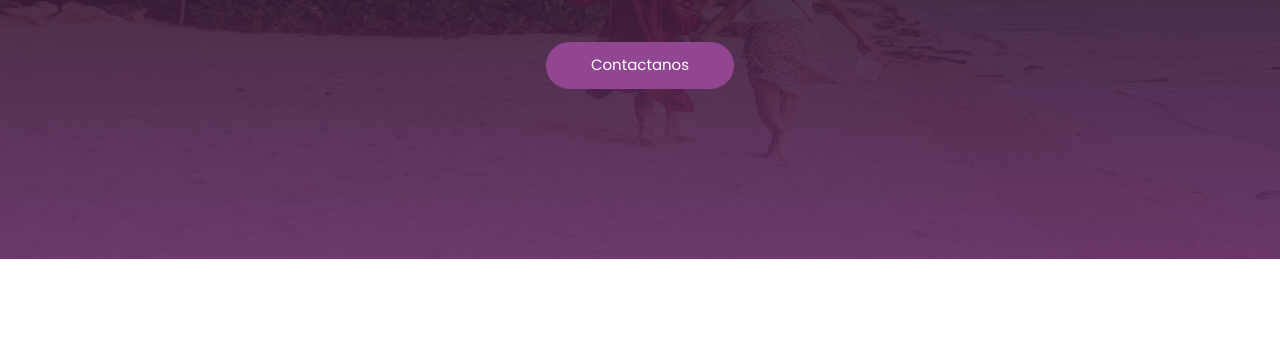
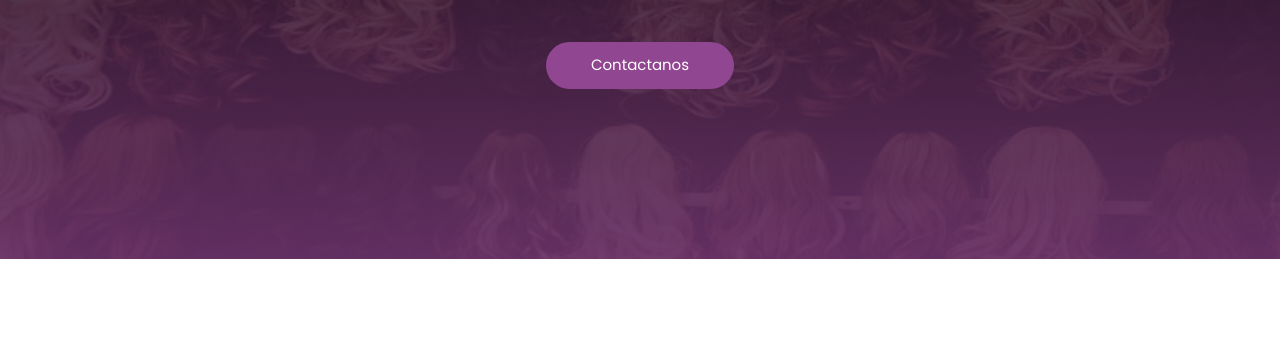
Before and after one commit to HEJVR/Web_Client_Pelucver, a plain HTML site: page index.html in a window 1280 px wide. Shown: the part 334-684 px from the top of the page. Drawn offline with nearby package versions, Linux system fonts and the light colour scheme.

Commit message:
cambio fondo portada

```diff
--- a/style.css
+++ b/style.css
@@ -130,7 +130,7 @@ h6 {
 	position: relative;
 }
 .banner {
-	background:url(images/bg1.jpg) no-repeat 0% 0% / 100% 100%;
+	background:url(images/Gb-pelucver.jpg) no-repeat 0% 0% / 100% 100%;
 	color:#ffffff;
 	text-align: center;
 	width: 100%;
```
Also changed, not shown: images/Gb-pelucver.jpg (added).
